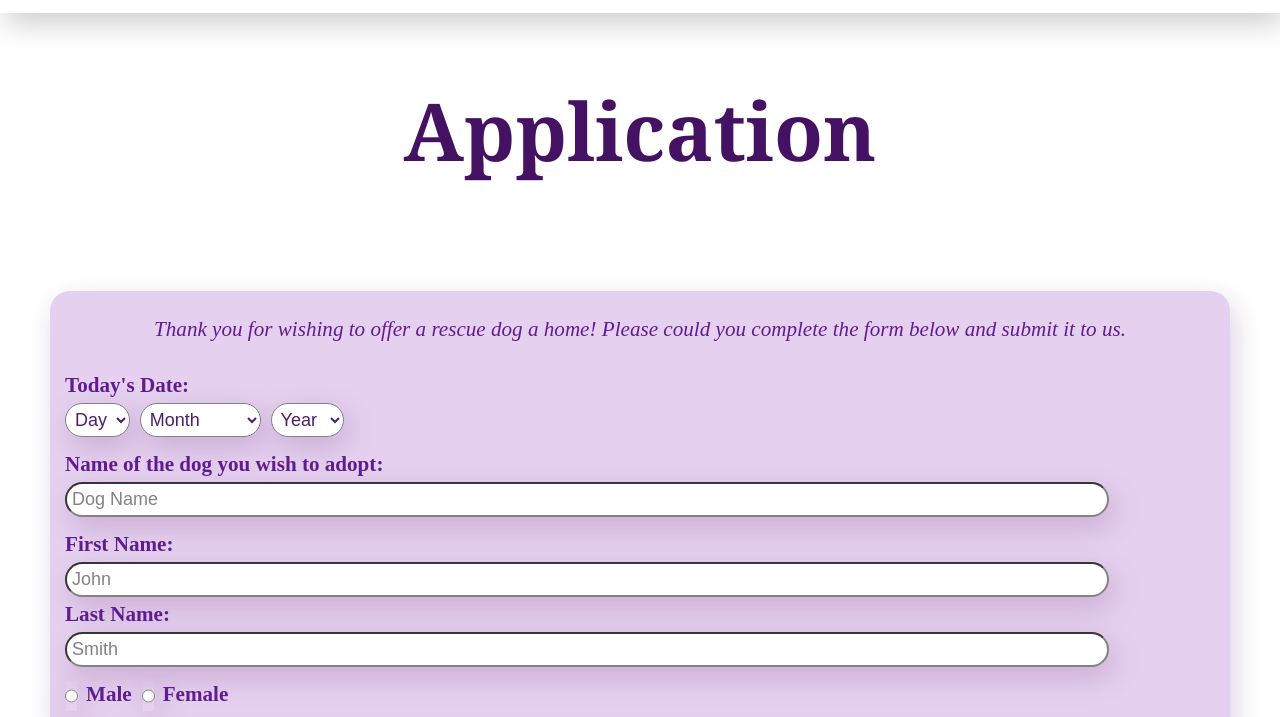
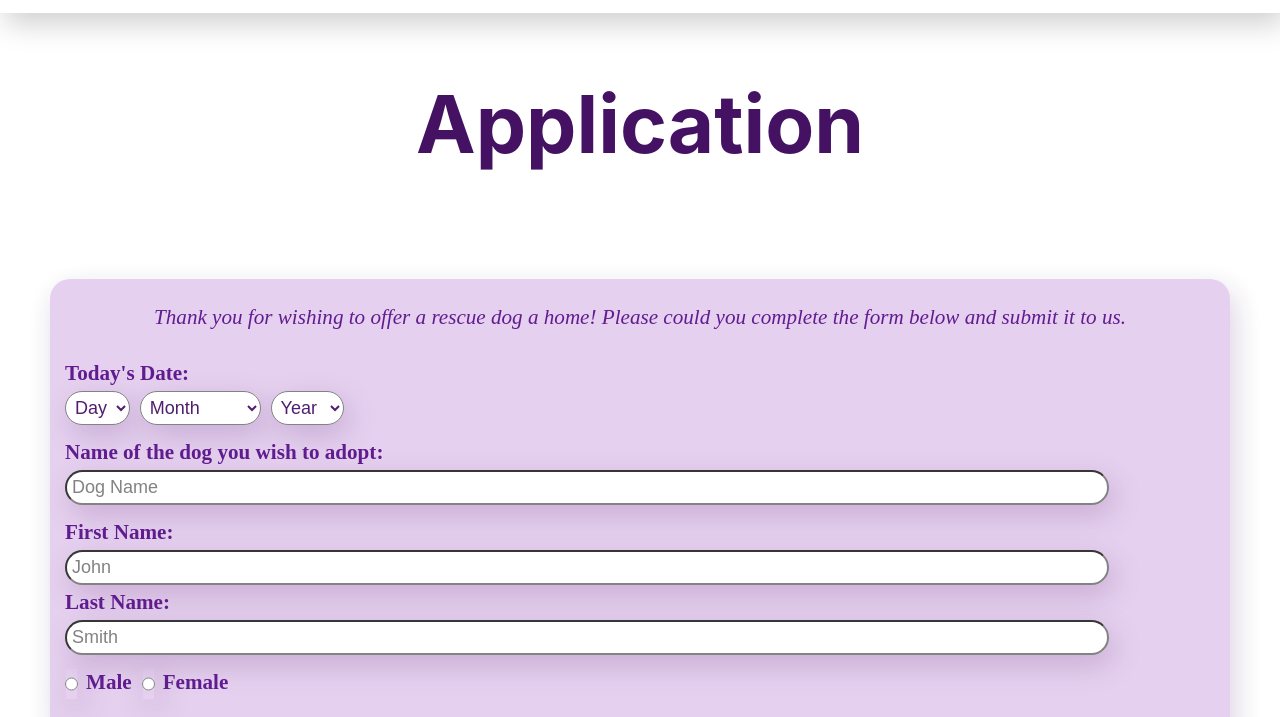
Before and after one commit to Keshara1997/Hacktoberfest, a plain HTML site: page apply.html in a window 1280 px wide. Shown: the part 69-786 px from the top of the page. Drawn offline with Linux system fonts and the light colour scheme.

Commit message:
Change the font of the website

```diff
--- a/apply.css
+++ b/apply.css
@@ -3,7 +3,7 @@
 }
 
 .title {
-    font-family: "Georgia";
+    font-family: "Inter";
     font-size: 5rem;
     font-weight: 700;
     color: #451263;
```
